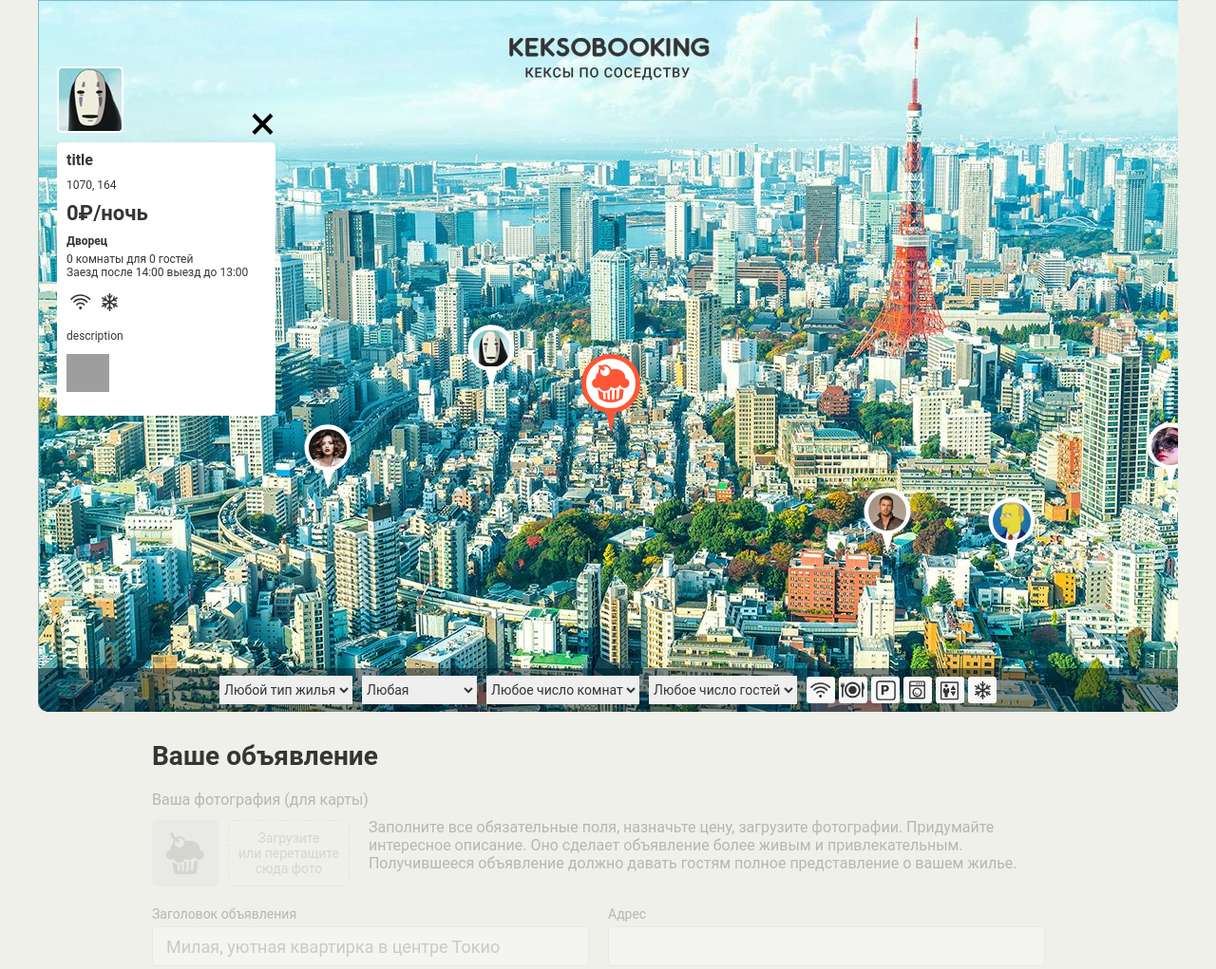
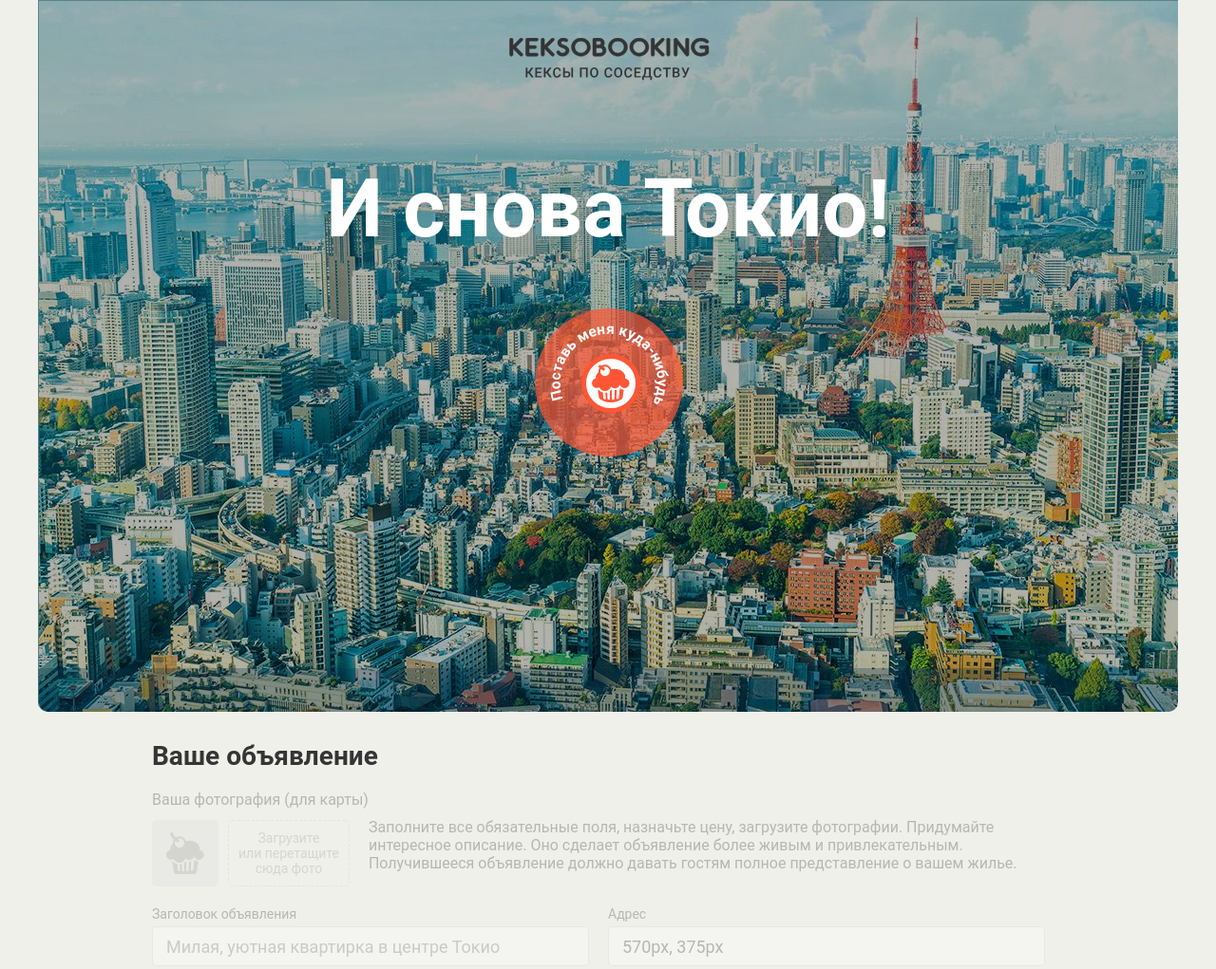
Before and after one commit to ksenya-torkova/23249-keksobooking-18, a website: page index.html in a window 1280 px wide. Shown: the top 1021 px of the page at 95% size. Drawn offline with Linux system fonts and the light colour scheme; grey boxes are pictures that could not be loaded; files whose address does not match are found by name.

Commit message:
начинает выполнять задание "Подробности"

```diff
--- a/index.html
+++ b/index.html
@@ -104,7 +104,7 @@
         </fieldset>
         <fieldset class="ad-form__element ad-form__element--wide">
           <label class="ad-form__label" for="address">Адрес</label>
-          <input id="address" name="address" type="text">
+          <input id="address" name="address" type="text" readonly>
         </fieldset>
         <fieldset class="ad-form__element">
           <label class="ad-form__label" for="type">Тип жилья</label>
--- a/js/main.js
+++ b/js/main.js
@@ -1,192 +1,242 @@
 'use strict';
 
-var PINS_AMOUNT = 8;
-var PIN_WIDTH = 50;
-var PIN_HEIGHT = 70;
+// var PINS_AMOUNT = 8;
+// var PIN_WIDTH = 50;
+// var PIN_HEIGHT = 70;
+var ENTER_KEYCODE = 13;
 
-var CHECK_IN = [
-  '12:00',
-  '13:00',
-  '14:00'
-];
+// var CHECK_IN = [
+//   '12:00',
+//   '13:00',
+//   '14:00'
+// ];
+//
+// var CHECK_OUT = [
+//   '12:00',
+//   '13:00',
+//   '14:00'
+// ];
+//
+// var TYPES = [
+//   'palace',
+//   'flat',
+//   'house',
+//   'bungalo'
+// ];
+//
+// var TYPES_DICTIONARY = {
+//   'palace': 'Дворец',
+//   'flat': 'Квартира',
+//   'house': 'Дом',
+//   'bungalo': 'Бунгало'
+// };
+//
+// var FEATURES = [
+//   'wifi',
+//   'dishwasher',
+//   'parking',
+//   'washer',
+//   'elevator',
+//   'conditioner'
+// ];
+//
+// var PHOTOS = [
+//   'http://o0.github.io/assets/images/tokyo/hotel1.jpg',
+//   'http://o0.github.io/assets/images/tokyo/hotel2.jpg',
+//   'http://o0.github.io/assets/images/tokyo/hotel3.jpg'
+// ];
+//
+// var MAP_X_MIN = 0;
+// var MAP_Y_MIN = 130;
+// var MAP_Y_MAX = 630;
+//
+// var pins = [];
+var map = document.querySelector('.map');
+// var mapXMax = map.offsetWidth;
+//
+// var getRandomInteger = function (min, max) {
+//   return Math.floor(min + Math.random() * (max + 1 - min));
+// };
+//
+// var shuffleArray = function (arr, length) {
+//   // тасование массива по алгоритму Фишера-Йетса
+//   for (var i = arr.length - 1; i > 0; i--) {
+//     var j = Math.floor(Math.random() * (i + 1));
+//     var x = arr[i];
+//     arr[i] = arr[j];
+//     arr[j] = x;
+//   }
+//
+//   // если нужен массив случайной длины, передается и используется параметр length, иначе массив сохраняет исходную длину
+//   arr.length = length ? length : arr.length;
+//
+//   return arr;
+// };
 
-var CHECK_OUT = [
-  '12:00',
-  '13:00',
-  '14:00'
-];
+// var createAnnouncement = function () {
+//   for (var i = 0; i < PINS_AMOUNT; i++) {
+//     pins.push({
+//       author: {
+//         avatar: 'img/avatars/user0' + (i + 1) + '.png'
+//       },
+//
+//       offer: {
+//         title: 'title',
+//         address: getRandomInteger(MAP_X_MIN, mapXMax) + ', ' + getRandomInteger(MAP_Y_MIN, MAP_Y_MAX),
+//         price: 0,
+//         type: TYPES[getRandomInteger(0, TYPES.length - 1)],
+//         rooms: 0,
+//         guests: 0,
+//         checkin: CHECK_IN[getRandomInteger(0, CHECK_IN.length - 1)],
+//         checkout: CHECK_OUT[getRandomInteger(0, CHECK_OUT.length - 1)],
+//         features: shuffleArray(FEATURES.slice(), getRandomInteger(0, FEATURES.length)),
+//         description: 'description',
+//         photos: shuffleArray(PHOTOS.slice(), getRandomInteger(0, PHOTOS.length))
+//       },
+//
+//       location: {
+//         x: getRandomInteger(MAP_X_MIN, mapXMax),
+//         y: getRandomInteger(MAP_Y_MIN, MAP_Y_MAX)
+//       }
+//     });
+//   }
+// };
 
-var TYPES = [
-  'palace',
-  'flat',
-  'house',
-  'bungalo'
-];
+// createAnnouncement();
 
-var TYPES_DICTIONARY = {
-  'palace': 'Дворец',
-  'flat': 'Квартира',
-  'house': 'Дом',
-  'bungalo': 'Бунгало'
-};
+// var pinTemplate = document.querySelector('#pin').content;
+// var pinTemplateItem = pinTemplate.querySelector('.map__pin');
+// var pinFragment = document.createDocumentFragment();
+//
+// var getTemplateOfPin = function (announcementItem) {
+//   var pinMarkup = pinTemplateItem.cloneNode(true);
+//
+//   pinMarkup.querySelector('img').src = announcementItem.author.avatar;
+//   pinMarkup.querySelector('img').alt = announcementItem.offer.title;
+//   pinMarkup.style.left = (announcementItem.location.x - PIN_WIDTH / 2) + 'px';
+//   pinMarkup.style.top = (announcementItem.location.y - PIN_HEIGHT) + 'px';
+//   pinMarkup.tabIndex = '0';
+//
+//   return pinMarkup;
+// };
 
-var FEATURES = [
-  'wifi',
-  'dishwasher',
-  'parking',
-  'washer',
-  'elevator',
-  'conditioner'
-];
+// var pinsBlock = map.querySelector('.map__pins');
+// var renderPins = function () {
+//   for (var i = 0; i < PINS_AMOUNT; i++) {
+//     pinFragment.appendChild(getTemplateOfPin(pins[i]));
+//   }
+//
+//   pinsBlock.appendChild(pinFragment);
+// };
 
-var PHOTOS = [
-  'http://o0.github.io/assets/images/tokyo/hotel1.jpg',
-  'http://o0.github.io/assets/images/tokyo/hotel2.jpg',
-  'http://o0.github.io/assets/images/tokyo/hotel3.jpg'
-];
+// renderPins();
 
-var MAP_X_MIN = 0;
-var MAP_Y_MIN = 130;
-var MAP_Y_MAX = 630;
+// var getFeaturesList = function (list, items) {
+//   var listClass = list.className;
+//   var listItemTemplate = cardTemplate.querySelector('.' + listClass + ' li');
+//   var cardListFragment = document.createDocumentFragment();
+//
+//   for (var i = 0; i < items.length; i++) {
+//     var listItemMarkup = listItemTemplate.cloneNode(true);
+//     listItemMarkup.className = 'popup__feature' + ' popup__feature--' + items[i];
+//     cardListFragment.appendChild(listItemMarkup);
+//   }
+//
+//   list.innerHTML = '';
+//   list.appendChild(cardListFragment);
+// };
+//
+// var getCardPhotos = function (block, items) {
+//   var blockClass = block.className;
+//   var blockItemTemplate = cardTemplate.querySelector('.' + blockClass + ' .popup__photo');
+//   var cardblockFragment = document.createDocumentFragment();
+//
+//   for (var i = 0; i < items.length; i++) {
+//     var blockItemMarkup = blockItemTemplate.cloneNode(true);
+//     blockItemMarkup.src = items[i];
+//     cardblockFragment.appendChild(blockItemMarkup);
+//   }
+//
+//   block.innerHTML = '';
+//   block.appendChild(cardblockFragment);
+// };
 
-var pins = [];
-var map = document.querySelector('.map');
-var mapXMax = map.offsetWidth;
-map.classList.remove('map--faded');
+// var cardTemplate = document.querySelector('#card').content;
+// var cardTemplateItem = cardTemplate.querySelector('.map__card');
+// var cardFragment = document.createDocumentFragment();
+// var filtersBlock = map.querySelector('.map__filters-container');
+//
+// var getTemplateOfCard = function (announcementItem) {
+//   var cardMarkup = cardTemplateItem.cloneNode(true);
+//
+//   cardMarkup.querySelector('.popup__avatar').src = announcementItem.author.avatar;
+//   cardMarkup.querySelector('.popup__title').textContent = announcementItem.offer.title;
+//   cardMarkup.querySelector('.popup__text--address').textContent = announcementItem.offer.address;
+//   cardMarkup.querySelector('.popup__text--price').textContent = announcementItem.offer.price + '₽/ночь';
+//   cardMarkup.querySelector('.popup__type').textContent = TYPES_DICTIONARY[announcementItem.offer.type];
+//   cardMarkup.querySelector('.popup__text--capacity').textContent = announcementItem.offer.rooms + ' комнаты для ' + announcementItem.offer.guests + ' гостей';
+//   cardMarkup.querySelector('.popup__text--time').textContent = 'Заезд после ' + announcementItem.offer.checkin + ' выезд до ' + announcementItem.offer.checkout;
+//   cardMarkup.querySelector('.popup__description').textContent = announcementItem.offer.description;
+//
+//   var cardFeaturesList = cardMarkup.querySelector('.popup__features');
+//   getFeaturesList(cardFeaturesList, announcementItem.offer.features);
+//
+//   var cardPhotosBlock = cardMarkup.querySelector('.popup__photos');
+//   getCardPhotos(cardPhotosBlock, announcementItem.offer.photos);
+//
+//   return cardMarkup;
+// };
 
-var getRandomInteger = function (min, max) {
-  return Math.floor(min + Math.random() * (max + 1 - min));
-};
+// cardFragment.appendChild(getTemplateOfCard(pins[0]));
+//
+// map.insertBefore(cardFragment, filtersBlock);
 
-var shuffleArray = function (arr, length) {
-  // тасование массива по алгоритму Фишера-Йетса
-  for (var i = arr.length - 1; i > 0; i--) {
-    var j = Math.floor(Math.random() * (i + 1));
-    var x = arr[i];
-    arr[i] = arr[j];
-    arr[j] = x;
+var mapMainPin = map.querySelector('.map__pin--main');
+var filterForm = map.querySelector('.map__filters');
+var filterFormSection = filterForm.querySelector('fieldset');
+var filterFormSelects = filterForm.querySelector('select');
+var announcementForm = document.querySelector('.ad-form');
+var announcementFormSections = announcementForm.querySelectorAll('fieldset');
+
+var inactivateMap = function () {
+  map.classList.add('map--faded');
+  announcementForm.classList.add('ad-form--disabled');
+  filterFormSection.disabled = 'disabled';
+
+  for (var i = 0; i < filterFormSelects.length; i++) {
+    filterFormSelects[i].disabled = 'disabled';
   }
 
-  // если нужен массив случайной длины, передается и используется параметр length, иначе массив сохраняет исходную длину
-  arr.length = length ? length : arr.length;
-
-  return arr;
-};
-
-var createAnnouncement = function () {
-  for (var i = 0; i < PINS_AMOUNT; i++) {
-    pins.push({
-      author: {
-        avatar: 'img/avatars/user0' + (i + 1) + '.png'
-      },
-
-      offer: {
-        title: 'title',
-        address: getRandomInteger(MAP_X_MIN, mapXMax) + ', ' + getRandomInteger(MAP_Y_MIN, MAP_Y_MAX),
-        price: 0,
-        type: TYPES[getRandomInteger(0, TYPES.length - 1)],
-        rooms: 0,
-        guests: 0,
-        checkin: CHECK_IN[getRandomInteger(0, CHECK_IN.length - 1)],
-        checkout: CHECK_OUT[getRandomInteger(0, CHECK_OUT.length - 1)],
-        features: shuffleArray(FEATURES.slice(), getRandomInteger(0, FEATURES.length)),
-        description: 'description',
-        photos: shuffleArray(PHOTOS.slice(), getRandomInteger(0, PHOTOS.length))
-      },
-
-      location: {
-        x: getRandomInteger(MAP_X_MIN, mapXMax),
-        y: getRandomInteger(MAP_Y_MIN, MAP_Y_MAX)
-      }
-    });
+  for (var j = 0; j < announcementFormSections.length; j++) {
+    announcementFormSections[j].disabled = 'disabled';
   }
 };
 
-createAnnouncement();
+inactivateMap();
 
-var pinTemplate = document.querySelector('#pin').content;
-var pinTemplateItem = pinTemplate.querySelector('.map__pin');
-var pinFragment = document.createDocumentFragment();
+var activateMap = function () {
+  map.classList.remove('map--faded');
+  announcementForm.classList.remove('ad-form--disabled');
+  filterFormSection.disabled = '';
 
-var getTemplateOfPin = function (announcementItem) {
-  var pinMarkup = pinTemplateItem.cloneNode(true);
+  for (var i = 0; i < filterFormSelects.length; i++) {
+    filterFormSelects[i].disabled = '';
+  }
 
-  pinMarkup.querySelector('img').src = announcementItem.author.avatar;
-  pinMarkup.querySelector('img').alt = announcementItem.offer.title;
-  pinMarkup.style.left = (announcementItem.location.x - PIN_WIDTH / 2) + 'px';
-  pinMarkup.style.top = (announcementItem.location.y - PIN_HEIGHT) + 'px';
-  pinMarkup.tabIndex = '0';
-
-  return pinMarkup;
+  for (var j = 0; j < announcementFormSections.length; j++) {
+    announcementFormSections[j].disabled = '';
+  }
 };
 
-var pinsBlock = map.querySelector('.map__pins');
-var renderPins = function () {
-  for (var i = 0; i < PINS_AMOUNT; i++) {
-    pinFragment.appendChild(getTemplateOfPin(pins[i]));
+mapMainPin.addEventListener('mousedown', function () {
+  activateMap();
+});
+
+mapMainPin.addEventListener('keydown', function (evt) {
+  if (evt.keyCode === ENTER_KEYCODE) {
+    activateMap();
   }
+});
 
-  pinsBlock.appendChild(pinFragment);
-};
-
-renderPins();
-
-var getFeaturesList = function (list, items) {
-  var listClass = list.className;
-  var listItemTemplate = cardTemplate.querySelector('.' + listClass + ' li');
-  var cardListFragment = document.createDocumentFragment();
-
-  for (var i = 0; i < items.length; i++) {
-    var listItemMarkup = listItemTemplate.cloneNode(true);
-    listItemMarkup.className = 'popup__feature' + ' popup__feature--' + items[i];
-    cardListFragment.appendChild(listItemMarkup);
-  }
-
-  list.innerHTML = '';
-  list.appendChild(cardListFragment);
-};
-
-var getCardPhotos = function (block, items) {
-  var blockClass = block.className;
-  var blockItemTemplate = cardTemplate.querySelector('.' + blockClass + ' .popup__photo');
-  var cardblockFragment = document.createDocumentFragment();
-
-  for (var i = 0; i < items.length; i++) {
-    var blockItemMarkup = blockItemTemplate.cloneNode(true);
-    blockItemMarkup.src = items[i];
-    cardblockFragment.appendChild(blockItemMarkup);
-  }
-
-  block.innerHTML = '';
-  block.appendChild(cardblockFragment);
-};
-
-var cardTemplate = document.querySelector('#card').content;
-var cardTemplateItem = cardTemplate.querySelector('.map__card');
-var cardFragment = document.createDocumentFragment();
-var filtersBlock = map.querySelector('.map__filters-container');
-
-var getTemplateOfCard = function (announcementItem) {
-  var cardMarkup = cardTemplateItem.cloneNode(true);
-
-  cardMarkup.querySelector('.popup__avatar').src = announcementItem.author.avatar;
-  cardMarkup.querySelector('.popup__title').textContent = announcementItem.offer.title;
-  cardMarkup.querySelector('.popup__text--address').textContent = announcementItem.offer.address;
-  cardMarkup.querySelector('.popup__text--price').textContent = announcementItem.offer.price + '₽/ночь';
-  cardMarkup.querySelector('.popup__type').textContent = TYPES_DICTIONARY[announcementItem.offer.type];
-  cardMarkup.querySelector('.popup__text--capacity').textContent = announcementItem.offer.rooms + ' комнаты для ' + announcementItem.offer.guests + ' гостей';
-  cardMarkup.querySelector('.popup__text--time').textContent = 'Заезд после ' + announcementItem.offer.checkin + ' выезд до ' + announcementItem.offer.checkout;
-  cardMarkup.querySelector('.popup__description').textContent = announcementItem.offer.description;
-
-  var cardFeaturesList = cardMarkup.querySelector('.popup__features');
-  getFeaturesList(cardFeaturesList, announcementItem.offer.features);
-
-  var cardPhotosBlock = cardMarkup.querySelector('.popup__photos');
-  getCardPhotos(cardPhotosBlock, announcementItem.offer.photos);
-
-  return cardMarkup;
-};
-
-cardFragment.appendChild(getTemplateOfCard(pins[0]));
-
-map.insertBefore(cardFragment, filtersBlock);
+var announcementAddress = announcementForm.querySelector('#address');
+announcementAddress.value = (mapMainPin.style.left) + ', ' + (mapMainPin.style.top);
```
